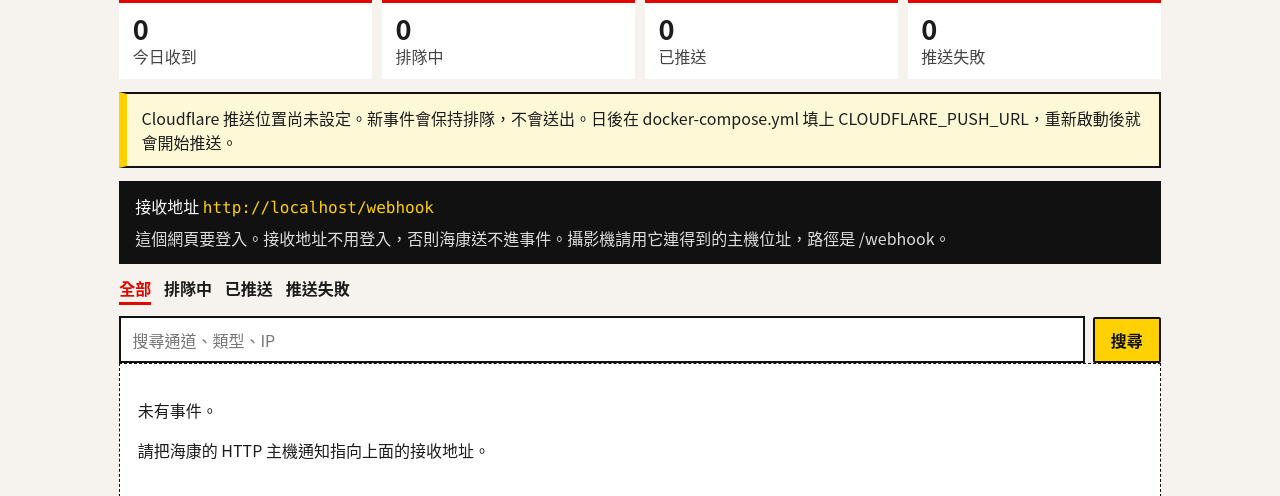
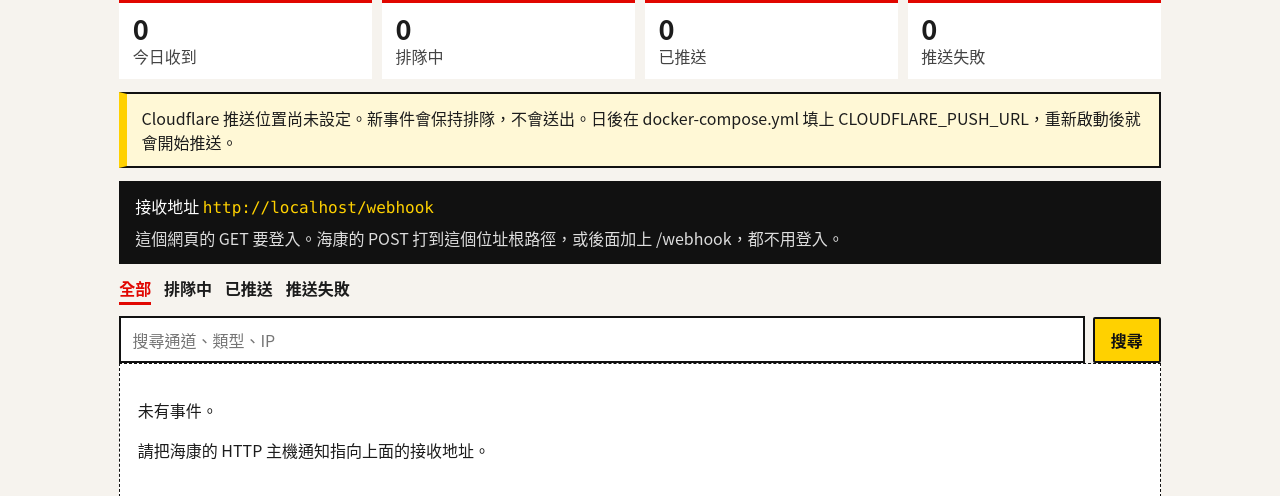
Before and after one commit to ykw2/Hik-Webhook-Endpoint, a FastAPI app: page /events in a window 1280 px wide. Shown: the part 152-648 px from the top of the page. Run offline with FastAPI, Linux system fonts and the light colour scheme; the visitor is signed in with stand-in values (Sample User, id 1); data that the repository does not hold is empty.

Commit message:
Accept Hikvision event posts on the site root so cameras stop getting HTTP 405.

```diff
--- a/app/main.py
+++ b/app/main.py
@@ -274,6 +274,11 @@ async def webhook(request: Request):
     return PlainTextResponse("ok")
 
 
+@app.api_route("/", methods=["POST", "PUT"])
+async def root_webhook(request: Request):
+    return await webhook(request)
+
+
 @app.get("/")
 def home(request: Request):
     if request.session.get("auth"):
--- a/app/templates/events.html
+++ b/app/templates/events.html
@@ -25,7 +25,7 @@
 
 <div class="endpoint">
   <div>接收地址 <code>{{ webhook_url }}</code></div>
-  <p class="hint">這個網頁要登入。接收地址不用登入，否則海康送不進事件。攝影機請用它連得到的主機位址，路徑是 /webhook。</p>
+  <p class="hint">這個網頁的 GET 要登入。海康的 POST 打到這個位址根路徑，或後面加上 /webhook，都不用登入。</p>
 </div>
 
 <nav class="tabs">
```
